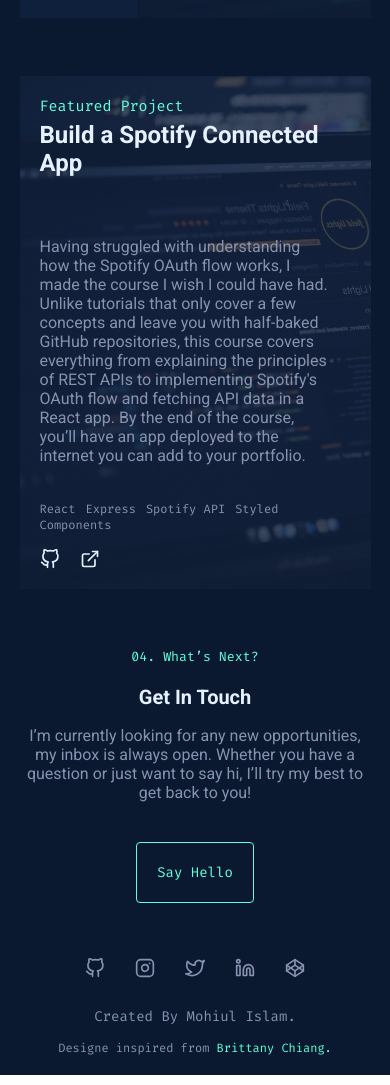
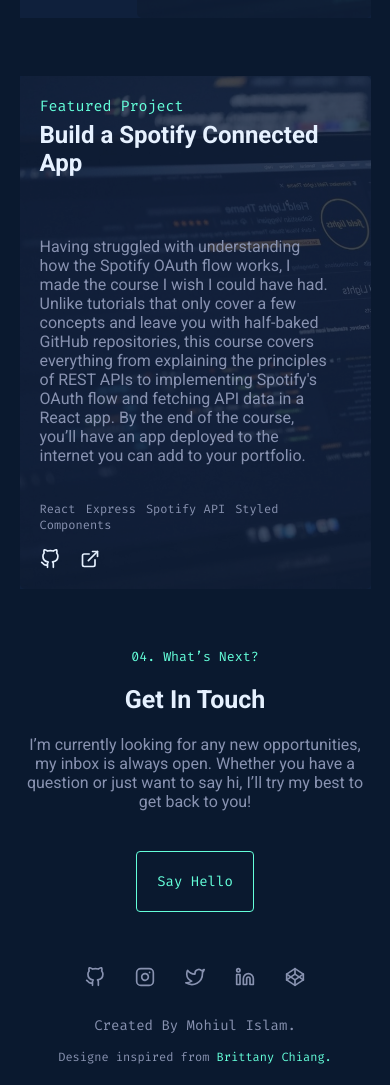
Before and after one commit to mohiulislam/my-portfolio, a React (Create React App) app: page / in a window 390 px wide. Shown: the part 2882-3967 px from the top of the page. Built offline with nearby package versions, Linux system fonts and the light colour scheme.

Commit message:
heading size fixed

```diff
--- a/src/components/StyledComponent/StyledContact.js
+++ b/src/components/StyledComponent/StyledContact.js
@@ -9,7 +9,7 @@
     margin: 0;
   }
   h2 {
-    font-size: clamp(20px, 5vw, 60px);
+    font-size: clamp(25px, 5vw, 60px);
     text-align: center;
     margin-top: 20px;
   }
```
